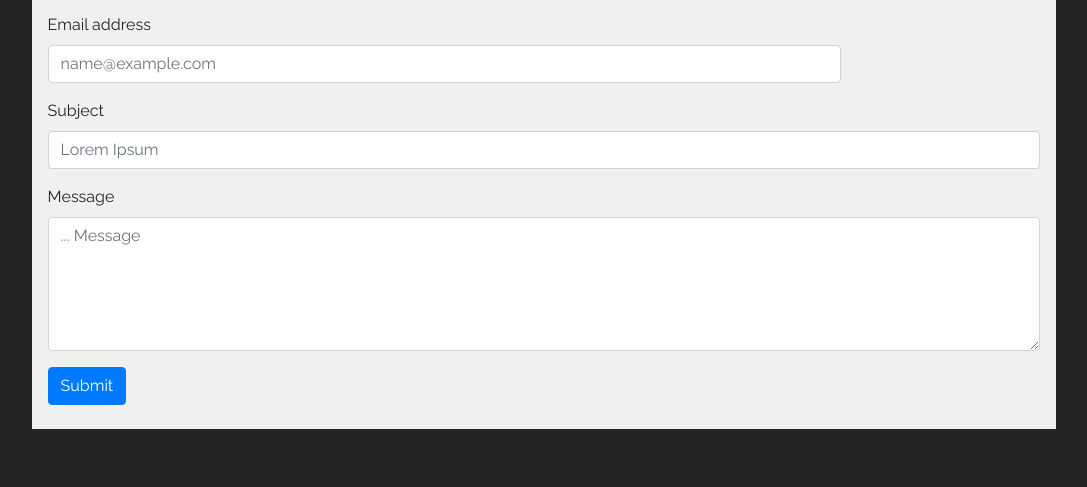
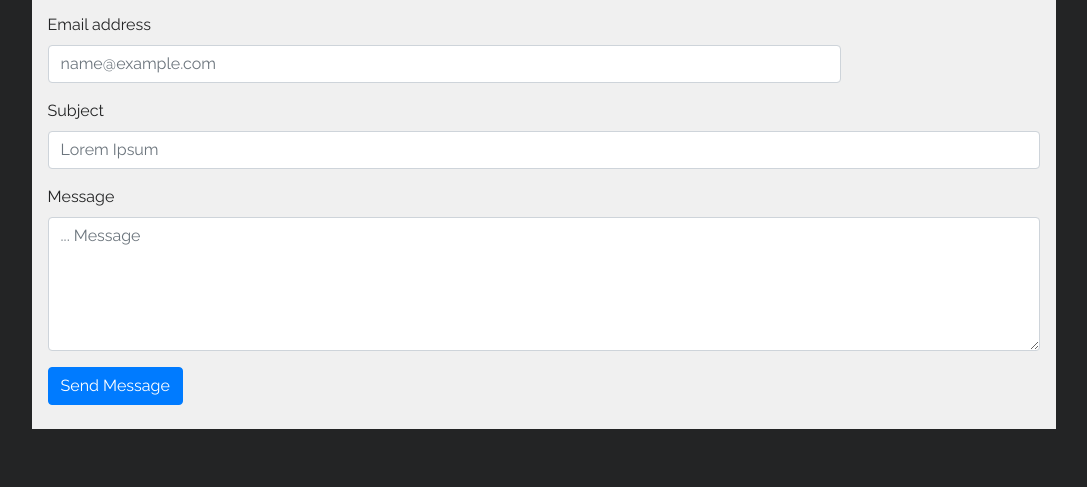
Before and after one commit to Usheninte/usheninte-xyz, a plain HTML site: page index.html in a window 1280 px wide. Shown: the part 1949-2436 px from the top of the page, without its empty margins (74-1161 px from the left). Drawn offline with nearby package versions, Linux system fonts and the light colour scheme.

Commit message:
edited form syntax

```diff
--- a/index.html
+++ b/index.html
@@ -175,7 +175,7 @@
         <textarea class="form-control" required
                   id="message" rows="5" placeholder="... Message"></textarea>
       </div>
-      <input type="submit" class="btn btn-primary mb-2"></input>
+      <button type="submit" class="btn btn-primary mb-2">Send Message</button>
     </form>
   </div>
 
```
